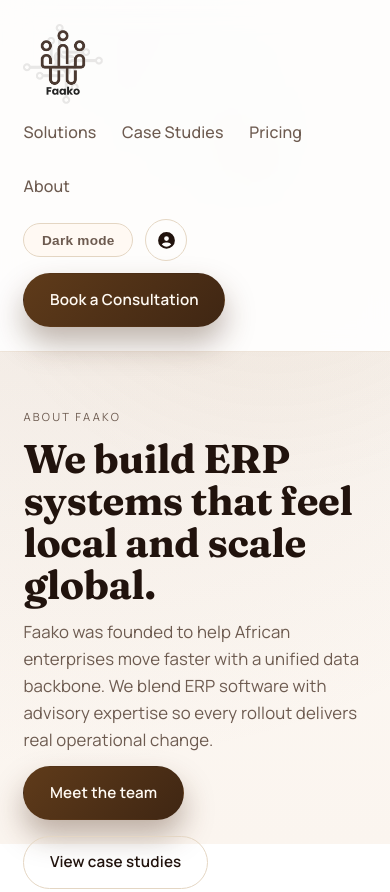
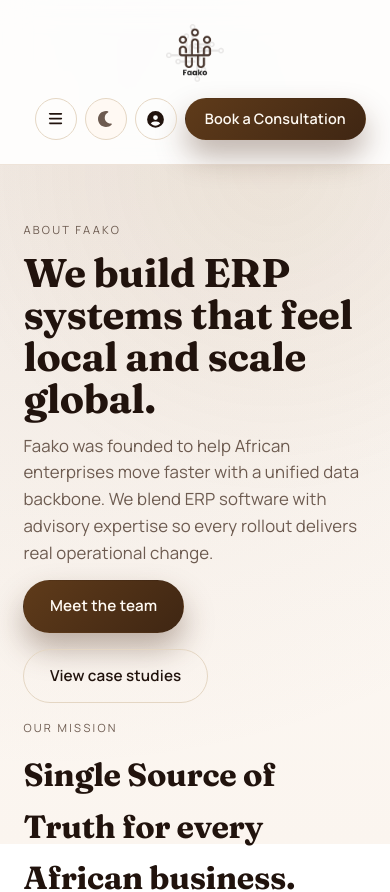
Before and after one commit to nanaabaackah/faako, a React (Vite) app in the folder apps/website/: page /about in a window 390 px wide. Shown: the top 892 px of the page. Built offline with nearby package versions, Linux system fonts and the light colour scheme.

Commit message:
Mobile Updates

```diff
--- a/apps/website/src/App.jsx
+++ b/apps/website/src/App.jsx
@@ -1,5 +1,7 @@
 import { useEffect, useState } from "react";
 import { Route, Routes, useLocation } from "react-router-dom";
+import { FontAwesomeIcon } from "@fortawesome/react-fontawesome";
+import { faArrowUp } from "@fortawesome/free-solid-svg-icons";
 import Header from "./components/Header.jsx";
 import Footer from "./components/Footer.jsx";
 import Home from "./pages/Home.jsx";
@@ -31,6 +33,7 @@ const getStoredTheme = () => {
 
 export default function App() {
   const [theme, setTheme] = useState(getStoredTheme);
+  const [showScrollTop, setShowScrollTop] = useState(false);
   const [systemTheme, setSystemTheme] = useState(() => {
     if (typeof window === "undefined") {
       return "light";
@@ -78,6 +81,21 @@ export default function App() {
     document.documentElement.setAttribute("data-theme", theme);
   }, [theme]);
 
+  useEffect(() => {
+    if (typeof window === "undefined") {
+      return undefined;
+    }
+
+    const handleScroll = () => {
+      setShowScrollTop(window.scrollY > 320);
+    };
+
+    handleScroll();
+    window.addEventListener("scroll", handleScroll, { passive: true });
+
+    return () => window.removeEventListener("scroll", handleScroll);
+  }, []);
+
   const currentTheme = theme || systemTheme;
   const nextThemeLabel = currentTheme === "dark" ? "Light mode" : "Dark mode";
   const headerLogo =
@@ -102,6 +120,13 @@ export default function App() {
     if (typeof window !== "undefined") {
       window.localStorage.setItem(themeStorageKey, nextTheme);
     }
+  };
+
+  const handleScrollTop = () => {
+    if (typeof window === "undefined") {
+      return;
+    }
+    window.scrollTo({ top: 0, behavior: "smooth" });
   };
 
   return (
@@ -133,6 +158,16 @@ export default function App() {
           <Route path="*" element={<NotFound />} />
         </Routes>
       </main>
+      {showScrollTop ? (
+        <button
+          className="scroll-top"
+          type="button"
+          onClick={handleScrollTop}
+          aria-label="Scroll to top"
+        >
+          <FontAwesomeIcon icon={faArrowUp} />
+        </button>
+      ) : null}
       <Footer footerLogo={footerLogo} />
     </div>
   );
--- a/apps/website/src/components/Header.jsx
+++ b/apps/website/src/components/Header.jsx
@@ -1,7 +1,13 @@
 import { useEffect, useRef, useState } from "react";
 import { Link } from "react-router-dom";
 import { FontAwesomeIcon } from "@fortawesome/react-fontawesome";
-import { faCircleUser } from "@fortawesome/free-solid-svg-icons";
+import {
+  faBars,
+  faCircleUser,
+  faMoon,
+  faSun,
+  faXmark,
+} from "@fortawesome/free-solid-svg-icons";
 
 export default function Header({
   headerLogo,
@@ -10,6 +16,7 @@ export default function Header({
   onToggleTheme,
 }) {
   const [isUserMenuOpen, setIsUserMenuOpen] = useState(false);
+  const [isMobileNavOpen, setIsMobileNavOpen] = useState(false);
   const userMenuRef = useRef(null);
 
   useEffect(() => {
@@ -25,15 +32,24 @@ export default function Header({
     const handleEscape = (event) => {
       if (event.key === "Escape") {
         setIsUserMenuOpen(false);
+        setIsMobileNavOpen(false);
+      }
+    };
+
+    const handleResize = () => {
+      if (window.innerWidth > 1000) {
+        setIsMobileNavOpen(false);
       }
     };
 
     document.addEventListener("mousedown", handleClickOutside);
     document.addEventListener("keydown", handleEscape);
+    window.addEventListener("resize", handleResize);
 
     return () => {
       document.removeEventListener("mousedown", handleClickOutside);
       document.removeEventListener("keydown", handleEscape);
+      window.removeEventListener("resize", handleResize);
     };
   }, []);
 
@@ -45,26 +61,55 @@ export default function Header({
     setIsUserMenuOpen(false);
   };
 
+  const handleMobileNavToggle = () => {
+    setIsMobileNavOpen((prev) => !prev);
+  };
+
+  const handleMobileNavClose = () => {
+    setIsMobileNavOpen(false);
+  };
+
   return (
-    <header className="site-header">
+    <header className={`site-header ${isMobileNavOpen ? "nav-open" : ""}`}>
       <div className="brand-block">
         <Link className="logo" to="/">
           <img src={headerLogo} alt="Faako logo" loading="lazy" />
         </Link>
       </div>
-      <nav className="site-nav" aria-label="Primary">
-        <Link to="/solutions">Solutions</Link>
-        <Link to="/case-studies">Case Studies</Link>
-        <Link to="/pricing">Pricing</Link>
-        <Link to="/about">About</Link>
+      <nav className="site-nav" aria-label="Primary" id="primary-navigation">
+        <Link to="/solutions" onClick={handleMobileNavClose}>
+          Solutions
+        </Link>
+        <Link to="/case-studies" onClick={handleMobileNavClose}>
+          Case Studies
+        </Link>
+        <Link to="/pricing" onClick={handleMobileNavClose}>
+          Pricing
+        </Link>
+        <Link to="/about" onClick={handleMobileNavClose}>
+          About
+        </Link>
       </nav>
       <div className="nav-actions">
         <button
-          className="theme-toggle"
+          type="button"
+          className="button button-ghost nav-toggle"
+          aria-label="Toggle navigation"
+          aria-controls="primary-navigation"
+          aria-expanded={isMobileNavOpen}
+          onClick={handleMobileNavToggle}
+        >
+          <FontAwesomeIcon icon={isMobileNavOpen ? faXmark : faBars} />
+        </button>
+        <button
+          className="theme-toggle icon-only"
           type="button"
           onClick={onToggleTheme}
+          aria-label={nextThemeLabel}
         >
-          {nextThemeLabel}
+          <FontAwesomeIcon
+            icon={currentTheme === "dark" ? faSun : faMoon}
+          />
         </button>
         <div className="user-menu" ref={userMenuRef}>
           <button
@@ -112,7 +157,7 @@ export default function Header({
             </div>
           ) : null}
         </div>
-        <Link to="/contact" className="button button-primary">
+        <Link to="/contact" className="button button-primary nav-cta">
           Book a Consultation
         </Link>
       </div>
--- a/apps/website/src/main.jsx
+++ b/apps/website/src/main.jsx
@@ -6,6 +6,8 @@ import { AuthProvider } from "./contexts/AuthContext.jsx";
 import { CartProvider } from "./contexts/CartContext.jsx";
 import { CurrencyProvider } from "./contexts/CurrencyContext.jsx";
 import "./styles/global.css";
+import "./styles/header.css";
+import "./styles/footer.css";
 
 ReactDOM.createRoot(document.getElementById("root")).render(
   <React.StrictMode>
--- a/apps/website/src/styles/global.css
+++ b/apps/website/src/styles/global.css
@@ -82,6 +82,10 @@
   box-sizing: border-box;
 }
 
+html {
+  overflow-x: hidden;
+}
+
 body {
   margin: 0;
   min-height: 100vh;
@@ -90,6 +94,7 @@ body {
   color: var(--ink);
   line-height: 1.6;
   letter-spacing: 0.01em;
+  overflow-x: hidden;
 }
 
 h1,
@@ -146,6 +151,39 @@ a {
   transform: translateY(0);
 }
 
+.scroll-top {
+  position: fixed;
+  right: 1.5rem;
+  bottom: 1.5rem;
+  width: 48px;
+  height: 48px;
+  border-radius: 999px;
+  border: 1px solid var(--border);
+  background: var(--card);
+  color: var(--ink);
+  display: inline-flex;
+  align-items: center;
+  justify-content: center;
+  box-shadow: var(--shadow);
+  cursor: pointer;
+  z-index: 30;
+  transition: transform 0.2s ease, box-shadow 0.2s ease;
+}
+
+.scroll-top:hover {
+  transform: translateY(-2px);
+  box-shadow: var(--loose-shadow);
+}
+
+.scroll-top:focus-visible {
+  outline: 3px solid color-mix(in srgb, var(--accent) 55%, transparent);
+  outline-offset: 3px;
+}
+
+.scroll-top svg {
+  font-size: 1rem;
+}
+
 a:focus-visible {
   outline: 3px solid color-mix(in srgb, var(--accent) 55%, transparent);
   outline-offset: 3px;
@@ -162,6 +200,7 @@ img {
   flex-direction: column;
   position: relative;
   isolation: isolate;
+  overflow-x: hidden;
 }
 
 .app-shell::before {
@@ -336,175 +375,18 @@ img {
   color: var(--accent);
 }
 
-.site-header {
-  display: grid;
-  grid-template-columns: auto minmax(0, 1fr) auto;
-  align-items: center;
-  gap: 2rem;
-  padding: 1.5rem 6vw;
-  position: sticky;
-  top: 0;
-  z-index: 10;
-  background: var(--header-bg);
-  border-bottom: 1px solid var(--header-border);
-  backdrop-filter: blur(14px);
-}
-
-.brand-block {
-  display: grid;
-  gap: 0.3rem;
-}
-
-.logo {
-  display: inline-flex;
-  align-items: center;
-  gap: 0.6rem;
-  color: inherit;
-  text-decoration: none;
-}
-
-.logo img {
-  display: block;
-  height: 80px;
-  width: auto;
-  object-fit: contain;
-}
-
-.logo-label {
-  font-weight: 600;
-  font-size: 1.35rem;
-  font-family: var(--font-display);
-}
-
-.footer-logo {
-  gap: 0;
-}
-
-.site-footer .logo img {
+.site-main {
+  padding: 3rem clamp(1.5rem, 6vw, 6.5rem);
+  display: grid;
+  gap: 4rem;
+  margin-inline: auto;
   width: 100%;
-  height: 90px;
-}
-
-.brand-tag {
-  font-size: 0.85rem;
-  color: var(--muted);
-}
-
-.site-nav {
-  display: flex;
-  justify-content: center;
-  gap: 1.6rem;
-  color: var(--muted);
-  font-weight: 500;
-}
-
-.site-nav a {
-  position: relative;
-  padding-bottom: 0.2rem;
-}
-
-.site-nav a::after {
-  content: "";
-  position: absolute;
-  left: 0;
-  bottom: 0;
-  width: 0;
-  height: 2px;
-  background: var(--accent);
-  transition: width 0.2s ease;
-}
-
-.site-nav a:hover::after {
+  justify-items: center;
+}
+
+.site-main > * {
   width: 100%;
-}
-
-.nav-actions {
-  display: flex;
-  justify-content: flex-end;
-  gap: 0.75rem;
-  align-items: center;
-}
-
-.theme-toggle {
-  border: 1px solid var(--border);
-  background: var(--card);
-  color: var(--muted);
-  padding: 0.55rem 1.1rem;
-  border-radius: 999px;
-  font-size: 0.85rem;
-  font-weight: 600;
-  letter-spacing: 0.02em;
-  cursor: pointer;
-  transition: transform 0.2s ease, border-color 0.2s ease, color 0.2s ease,
-    background 0.2s ease;
-}
-
-.theme-toggle:hover {
-  border-color: var(--accent);
-  color: var(--accent);
-  transform: translateY(-1px);
-}
-
-.user-button {
-  width: 42px;
-  height: 42px;
-  padding: 0;
-  border-radius: 999px;
-  display: inline-flex;
-  align-items: center;
-  justify-content: center;
-}
-
-.user-button svg {
-  font-size: 1.05rem;
-}
-
-.user-menu {
-  position: relative;
-}
-
-.user-menu-panel {
-  position: absolute;
-  top: calc(100% + 0.6rem);
-  right: 0;
-  min-width: 190px;
-  padding: 0.55rem;
-  border-radius: 16px;
-  border: 1px solid color-mix(in srgb, var(--border) 70%, transparent);
-  background: var(--card);
-  box-shadow: var(--shadow);
-  display: grid;
-  gap: 0.35rem;
-  z-index: 20;
-}
-
-.user-menu-item {
-  display: inline-flex;
-  align-items: center;
-  gap: 0.5rem;
-  padding: 0.55rem 0.75rem;
-  border-radius: 12px;
-  font-weight: 600;
-  color: var(--ink);
-  background: transparent;
-  border: none;
-  text-align: left;
-  cursor: pointer;
-}
-
-.user-menu-item:hover {
-  background: color-mix(in srgb, var(--surface-alt) 70%, transparent);
-}
-
-.user-menu-item:focus-visible {
-  outline: 3px solid color-mix(in srgb, var(--accent) 55%, transparent);
-  outline-offset: 3px;
-}
-
-.site-main {
-  padding: 3rem 6.5rem;
-  display: grid;
-  gap: 4rem;
+  max-width: 100%;
 }
 
 .scroll-reveal {
@@ -524,6 +406,7 @@ img {
   position: relative;
   z-index: 0;
   isolation: isolate;
+  margin-inline: auto;
 }
 
 .section-bg,
@@ -2042,37 +1925,6 @@ summary:focus-visible {
   gap: 1rem;
 }
 
-.site-footer {
-  padding: 3.5rem 6vw;
-  border-top: 1px solid var(--border);
-  background: var(--surface-alt);
-  display: grid;
-  gap: 2rem;
-  grid-template-columns: repeat(auto-fit, minmax(180px, 1fr));
-}
-
-.footer-brand p {
-  color: var(--muted);
-  margin-top: 0.5rem;
-}
-
-.footer-brand small {
-  display: block;
-  color: var(--muted);
-  font-size: 0.85rem;
-  margin-top: 0.2rem;
-}
-
-.footer-links {
-  display: grid;
-  gap: 0.6rem;
-  color: var(--muted);
-}
-
-.footer-title {
-  color: var(--ink);
-  font-weight: 600;
-}
 
 .reveal {
   animation: rise 0.9s ease both;
@@ -2097,22 +1949,6 @@ summary:focus-visible {
 }
 
 @media (max-width: 1000px) {
-  .site-header {
-    grid-template-columns: 1fr;
-    gap: 1rem;
-    text-align: left;
-  }
-
-  .site-nav {
-    justify-content: flex-start;
-    flex-wrap: wrap;
-  }
-
-  .nav-actions {
-    justify-content: flex-start;
-    flex-wrap: wrap;
-  }
-
   .hero,
   .split,
   .signup,
@@ -2154,7 +1990,7 @@ summary:focus-visible {
 
 @media (max-width: 700px) {
   .site-main {
-    padding: 3.5rem 6vw 5rem;
+    padding: 3.5rem clamp(1.2rem, 6vw, 2.5rem) 5rem;
   }
 
   .ribbon {
@@ -2162,8 +1998,31 @@ summary:focus-visible {
     align-items: flex-start;
   }
 
+  .hero {
+    padding: 1.6rem;
+    gap: 1.5rem;
+    overflow: hidden;
+  }
+
   .hero-copy h1 {
     font-size: clamp(2.4rem, 9vw, 3.5rem);
+  }
+
+  .hero-visual {
+    padding: 1rem 0;
+    overflow: hidden;
+  }
+
+  .hero-illustration {
+    width: min(100%, 360px);
+  }
+
+  .faako-logo {
+    width: min(420px, 100%);
+  }
+
+  .hero-metrics {
+    grid-template-columns: 1fr;
   }
 
   .pricing-table th,
@@ -2174,6 +2033,54 @@ summary:focus-visible {
 
   .case-image {
     height: 200px;
+  }
+
+  .scroll-top {
+    width: 42px;
+    height: 42px;
+    right: 1rem;
+    bottom: 1rem;
+  }
+}
+
+@media (max-width: 900px) {
+  .tools-tab-panel {
+    min-height: auto;
+  }
+
+  .tools-tab-panel-card,
+  .tools-tab-panel-card.is-visible {
+    position: static;
+    height: auto;
+  }
+
+  .tools-tab-panel-card {
+    display: none;
+    opacity: 1;
+    pointer-events: auto;
+  }
+
+  .tools-tab-panel-card.is-visible {
+    display: block;
+  }
+
+  .tools-tab-figure,
+  .tools-tab-figure img {
+    height: auto;
+  }
+
+  .install-module-grid {
+    grid-template-columns: 1fr;
+  }
+
+  .consulting-logo {
+    width: min(320px, 100%);
+    height: auto;
+    max-height: 360px;
+  }
+
+  .consulting-logo-card {
+    padding: 1.6rem;
   }
 }
 
@@ -2207,12 +2114,12 @@ summary:focus-visible {
   margin-bottom: 32px;
 }
 
-.hero-actions {
+.hero-section .hero-actions {
   display: flex;
   gap: 16px;
 }
 
-.hero-visual {
+.hero-section .hero-visual {
   display: flex;
   justify-content: center;
   align-items: center;
--- /dev/null
+++ b/apps/website/src/styles/header.css
@@ -0,0 +1,225 @@
+.site-header {
+  display: grid;
+  grid-template-columns: 1fr auto 1fr;
+  align-items: center;
+  gap: 2rem;
+  padding: 1.5rem clamp(1.5rem, 6vw, 6.5rem);
+  position: sticky;
+  top: 0;
+  z-index: 10;
+  background: var(--header-bg);
+  border-bottom: 1px solid var(--header-border);
+  backdrop-filter: blur(14px);
+}
+
+.brand-block {
+  display: grid;
+  gap: 0.3rem;
+  justify-self: center;
+  text-align: center;
+}
+
+.logo {
+  display: inline-flex;
+  align-items: center;
+  gap: 0.6rem;
+  color: inherit;
+  text-decoration: none;
+}
+
+.logo img {
+  display: block;
+  height: 80px;
+  width: auto;
+  object-fit: contain;
+}
+
+.logo-label {
+  font-weight: 600;
+  font-size: 1.35rem;
+  font-family: var(--font-display);
+}
+
+.brand-tag {
+  font-size: 0.85rem;
+  color: var(--muted);
+}
+
+.site-nav {
+  display: flex;
+  justify-content: flex-start;
+  gap: 1.6rem;
+  color: var(--muted);
+  font-weight: 500;
+  width: 100%;
+  justify-self: start;
+}
+
+.nav-toggle {
+  display: none;
+  width: 42px;
+  height: 42px;
+  padding: 0;
+  border-radius: 999px;
+}
+
+.site-nav a {
+  position: relative;
+  padding-bottom: 0.2rem;
+}
+
+.site-nav a::after {
+  content: "";
+  position: absolute;
+  left: 0;
+  bottom: 0;
+  width: 0;
+  height: 2px;
+  background: var(--accent);
+  transition: width 0.2s ease;
+}
+
+.site-nav a:hover::after {
+  width: 100%;
+}
+
+.nav-actions {
+  display: flex;
+  justify-content: flex-end;
+  gap: 0.5rem;
+  align-items: center;
+  justify-self: end;
+}
+
+.nav-cta {
+  padding: 0.5rem 1.2rem;
+  font-size: 0.9rem;
+}
+
+.theme-toggle {
+  border: 1px solid var(--border);
+  background: var(--card);
+  color: var(--muted);
+  padding: 0.55rem 1.1rem;
+  border-radius: 999px;
+  font-size: 0.85rem;
+  font-weight: 600;
+  letter-spacing: 0.02em;
+  cursor: pointer;
+  transition: transform 0.2s ease, border-color 0.2s ease, color 0.2s ease,
+    background 0.2s ease;
+}
+
+.theme-toggle:hover {
+  border-color: var(--accent);
+  color: var(--accent);
+  transform: translateY(-1px);
+}
+
+.theme-toggle.icon-only {
+  width: 42px;
+  height: 42px;
+  padding: 0;
+  display: inline-flex;
+  align-items: center;
+  justify-content: center;
+}
+
+.theme-toggle.icon-only svg {
+  font-size: 1rem;
+}
+
+.user-button {
+  width: 42px;
+  height: 42px;
+  padding: 0;
+  border-radius: 999px;
+  display: inline-flex;
+  align-items: center;
+  justify-content: center;
+}
+
+.user-button svg {
+  font-size: 1.05rem;
+}
+
+.user-menu {
+  position: relative;
+}
+
+.user-menu-panel {
+  position: absolute;
+  top: calc(100% + 0.6rem);
+  right: 0;
+  min-width: 190px;
+  padding: 0.55rem;
+  border-radius: 16px;
+  border: 1px solid color-mix(in srgb, var(--border) 70%, transparent);
+  background: var(--card);
+  box-shadow: var(--shadow);
+  display: grid;
+  gap: 0.35rem;
+  z-index: 20;
+}
+
+.user-menu-item {
+  display: inline-flex;
+  align-items: center;
+  gap: 0.5rem;
+  padding: 0.55rem 0.75rem;
+  border-radius: 12px;
+  font-weight: 600;
+  color: var(--ink);
+  background: transparent;
+  border: none;
+  text-align: left;
+  cursor: pointer;
+}
+
+.user-menu-item:hover {
+  background: color-mix(in srgb, var(--surface-alt) 70%, transparent);
+}
+
+.user-menu-item:focus-visible {
+  outline: 3px solid color-mix(in srgb, var(--accent) 55%, transparent);
+  outline-offset: 3px;
+}
+
+@media (max-width: 1000px) {
+  .site-header {
+    grid-template-columns: 1fr;
+    gap: 1rem;
+    text-align: left;
+  }
+
+  .logo img {
+    height: 58px;
+  }
+
+  .site-nav {
+    display: none;
+    flex-direction: column;
+    align-items: flex-start;
+    gap: 0.75rem;
+    padding: 1rem;
+    border-radius: var(--radius-sm);
+    border: 1px solid var(--border);
+    background: var(--card);
+    box-shadow: var(--loose-shadow);
+    order: 3;
+  }
+
+  .site-header.nav-open .site-nav {
+    display: flex;
+  }
+
+  .nav-toggle {
+    display: inline-flex;
+  }
+
+  .nav-actions {
+    justify-content: flex-start;
+    flex-wrap: wrap;
+    order: 2;
+  }
+}
```
Also changed, not shown: apps/website/src/styles/footer.css (added, +40 -0 lines).
